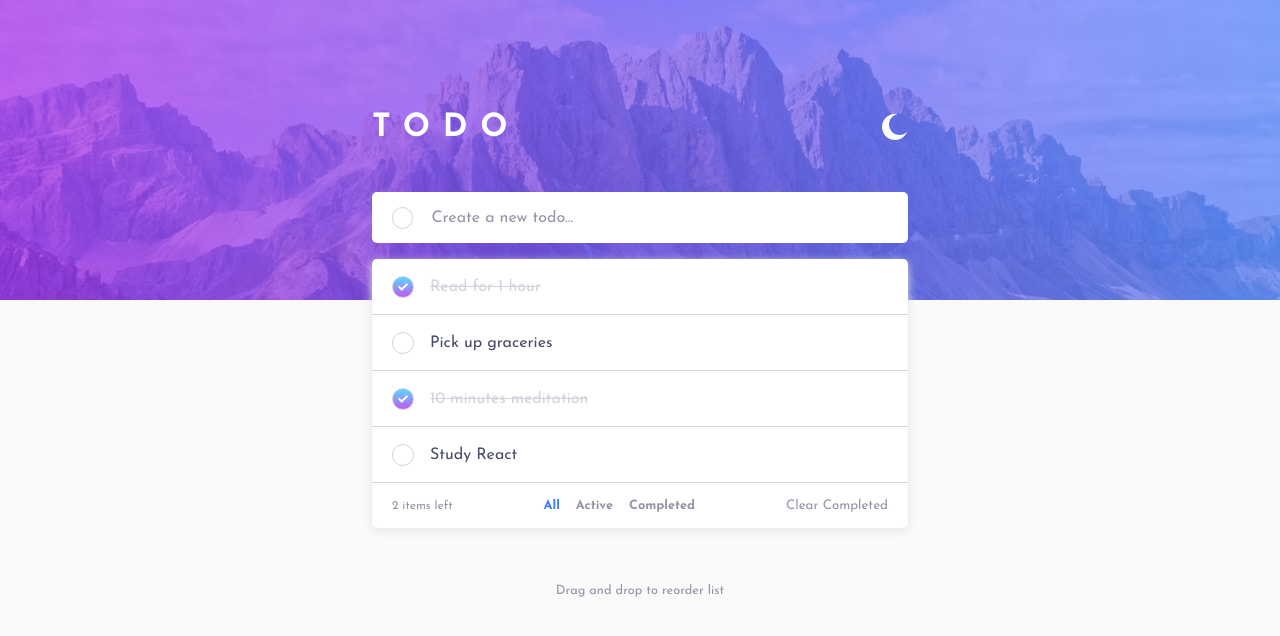
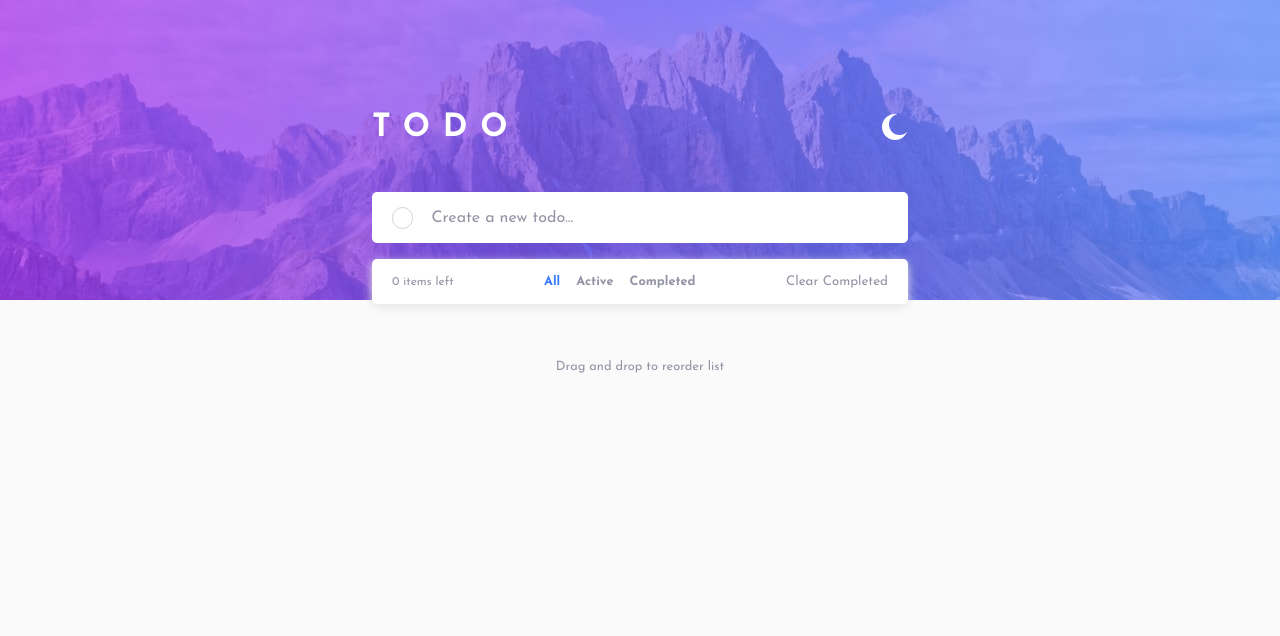
Before and after one commit to pedrocs378/todo-app, a React (Create React App) app: page / in a window 1280 px wide. Shown: the top 636 px of the page. Built offline with nearby package versions, Linux system fonts and the light colour scheme.

Commit message:
fix: remove tasks de teste

```diff
--- a/src/pages/Home/index.tsx
+++ b/src/pages/Home/index.tsx
@@ -30,34 +30,11 @@ interface TaskParams {
 	isCompleted: boolean
 }
 
-const initialTasks = [
-	{
-		id: String(Math.random()),
-		title: 'Read for 1 hour',
-		isCompleted: true,
-	},
-	{
-		id: String(Math.random()),
-		title: 'Pick up graceries',
-		isCompleted: false,
-	},
-	{
-		id: String(Math.random()),
-		title: '10 minutes meditation',
-		isCompleted: true,
-	},
-	{
-		id: String(Math.random()),
-		title: 'Study React',
-		isCompleted: false,
-	},
-]
-
 export function Home() {
 	const { title: themeTitle } = useContext(ThemeContext)
 	const { toggleTheme } = useThemeApp()
 
-	const [tasks, setTasks] = usePersistedState<TaskParams[]>('@TodoApp.tasks', initialTasks)
+	const [tasks, setTasks] = usePersistedState<TaskParams[]>('@TodoApp.tasks', [])
 
 	const [filteredTasks, setFilteredTasks] = useState<TaskParams[]>(tasks)
 	const [filter, setFilter] = useState<Filter>('all')
```
